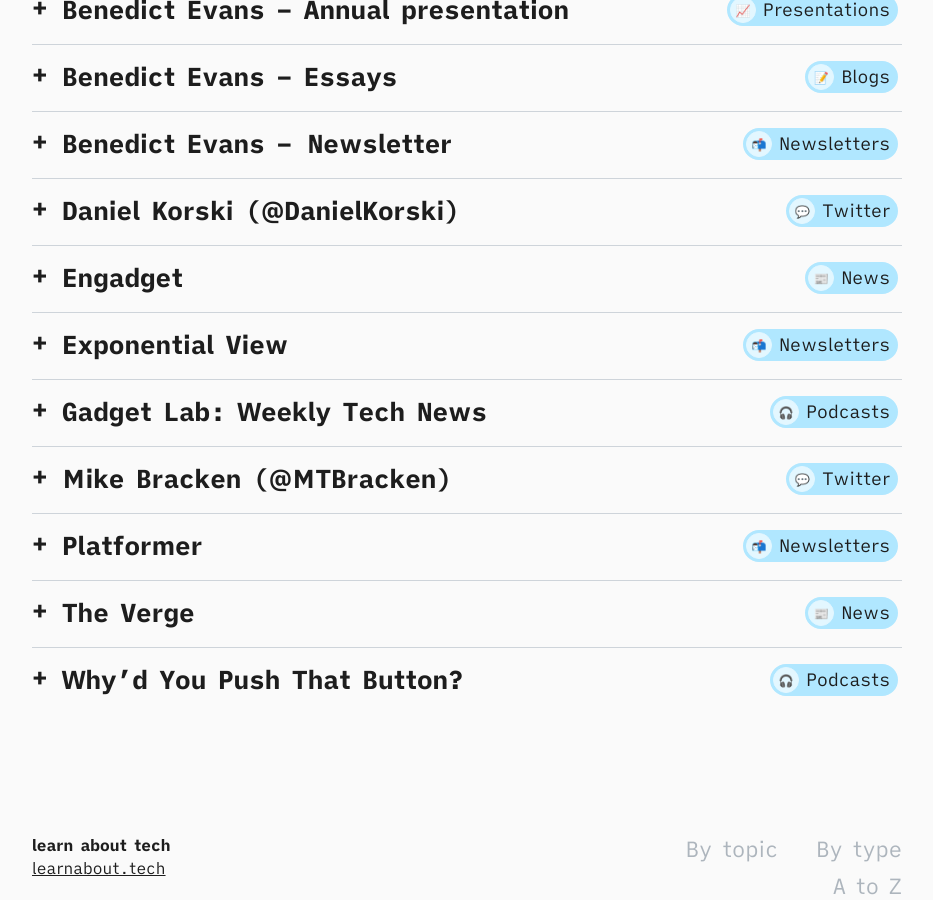
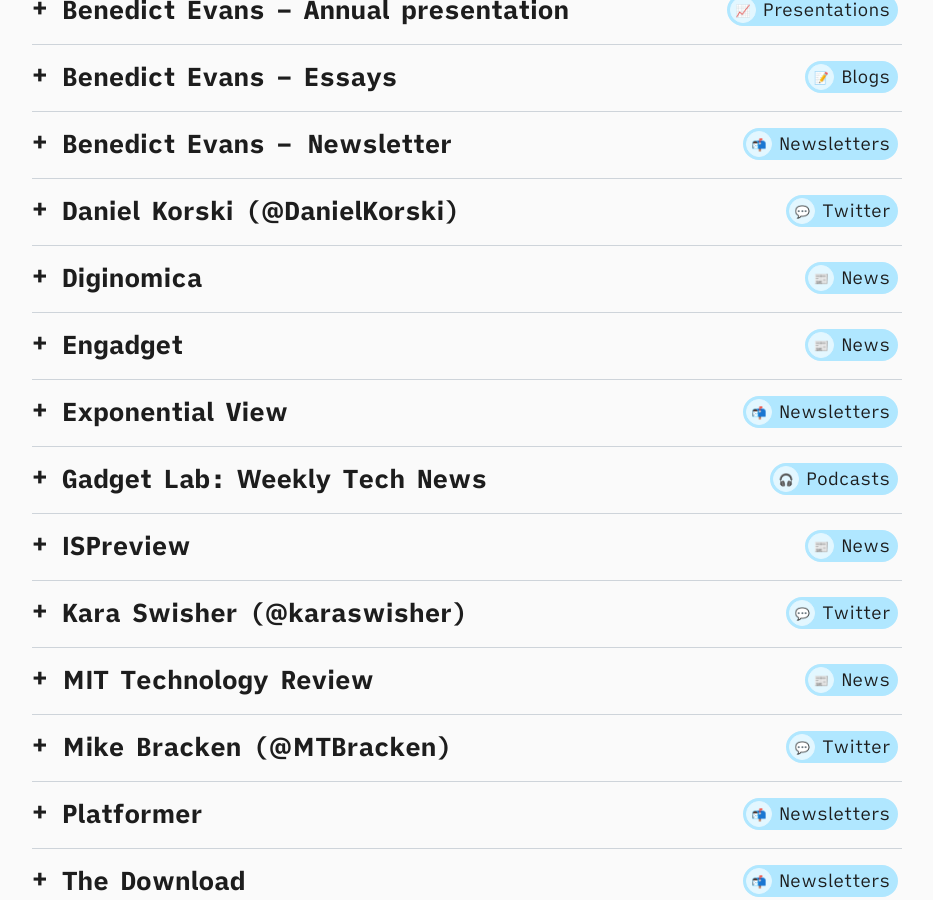
Before and after one commit to johnpeart/learn-about-tech, a Jekyll site: the page built from _pages/all.md, in a window 1280 px wide and 900 px high, scrolled down 556 px. Shown: the whole window, without its empty margins (173-1106 px from the left). Built offline with Jekyll 4.4.1, drawn with Linux system fonts in a browser that asks for light colours; part of the change alters nothing that is shown; some of the changed text lies outside the part shown.

Commit message:
Update resources

```diff
--- a/_data/resources.yml
+++ b/_data/resources.yml
@@ -14,7 +14,7 @@
   description: "Engadget is the original home for technology news and reviews. Since its founding in 2004, Engadget has grown from an exhaustive source for consumer tech news to a global multimedia organization covering the intersection of technology, gaming and entertainment." # Short description up to 280 characters
   link: "https://www.engadget.com" # https://www.example.com
   type: "news" # What kind of content is it? e.g. blog, podcast, etc.
-  topic: ["consumer technology", "gaming", "entertainment"] # topic that this resource is good for
+  topic: ["consumer technology", "entertainment"] # topic that this resource is good for
 
 - title: "Why'd You Push That Button?" # Title of the resource
   description: "A podcast about the choices technology forces us to make, featuring interviews with consumers, developers, friends, and strangers. Hosted by The Verge’s Ashley Carman and Kaitlyn Tiffany, Why’d You Push That Button? asks the hard, weird, occasionally dumb questions about how your tiny tech decisions impact your " # Short description up to 280 characters
@@ -64,13 +64,13 @@
   description: "Azeem Azhar is one of the leading thinkers bridging the gap between two cultures — that of technology on one end, and humanities on the other—to provide a holistic understanding of our near future. Reading Exponential View weekly is a mental exercise in understanding the present from a multidisciplinary perspective of economics, technology, philosophy, and business, in order to explain the future. " # Short description up to 280 characters
   link: "https://www.exponentialview.co" # https://www.example.com
   type: "newsletters" # What kind of content is it? e.g. blog, podcast, etc.
-  topic: ["future technology", "culture"] # What this resource is good for
+  topic: ["emerging technology", "culture"] # What this resource is good for
 
 - title: "Azheem Azhar (@azeem)" # Title of the resource
   description: "Azeem Azhar on Twitter" # Short description up to 280 characters
   link: "https://twitter.com/azeem" # https://www.example.com
   type: "twitter" # What kind of content is it? e.g. blog, podcast, etc.
-  topic: ["future technology", "culture"] # What this resource is good for
+  topic: ["emerging technology", "culture"] # What this resource is good for
 
 - title: "Benedict Evans (@benedictevans)" # Title of the resource
   description: "Benedict Evans on Twitter" # Short description up to 280 characters
@@ -90,14 +90,50 @@
   type: "twitter" # What kind of content is it? e.g. blog, podcast, etc.
   topic: ["government technology", "digital transformation"] # What this resource is good for
 
-# - title: "" # Title of the resource
-#   description: "" # Short description up to 280 characters
-#   link: "" # https://www.example.com
-#   type: "" # What kind of content is it? e.g. blog, podcast, etc.
-#   topic: ["", ""] # What this resource is good for
+- title: "Wired" # Title of the resource
+  description: "Wired is a monthly American magazine, published in print and online editions, that focuses on how emerging technologies affect culture, the economy, and politics. Owned by Condé Nast, it is headquartered in San Francisco, California, and has been in publication since March/April 1993." # Short description up to 280 characters
+  link: "https://www.wired.com" # https://www.example.com
+  type: "news" # What kind of content is it? e.g. blog, podcast, etc.
+  topic: ["science", "security", "business", "culture", "consumer technology"] # What this resource is good for
 
-# - title: "" # Title of the resource
-#   description: "" # Short description up to 280 characters
-#   link: "" # https://www.example.com
-#   type: "" # What kind of content is it? e.g. blog, podcast, etc.
-#   topic: ["", ""] # What this resource is good for
+- title: "MIT Technology Review" # Title of the resource
+  description: "The mission of MIT Technology Review is to make technology a greater force for good by bringing about better-informed, more conscious technology decisions through authoritative, influential, and trustworthy journalism." # Short description up to 280 characters
+  link: "https://www.technologyreview.com" # https://www.example.com
+  type: "news" # What kind of content is it? e.g. blog, podcast, etc.
+  topic: ["emerging technology", "science"] # What this resource is good for
+
+- title: "The Download" # Title of the resource
+  description: "Your daily dose of what's up in emerging technology from the MIT Technology Review." # Short description up to 280 characters
+  link: "https://forms.technologyreview.com/newsletters/briefing-the-download/" # https://www.example.com
+  type: "newsletters" # What kind of content is it? e.g. blog, podcast, etc.
+  topic: ["emerging technology", "science"] # What this resource is good for
+
+- title: "fwd: Economy" # Title of the resource
+  description: "Your guide to growth and prosperity in the age of technology from the MIT Technology Review." # Short description up to 280 characters
+  link: "https://forms.technologyreview.com/newsletters/growth-economy/" # https://www.example.com
+  type: "newsletters" # What kind of content is it? e.g. blog, podcast, etc.
+  topic: ["economics", "market analysis", "emerging technology"] # What this resource is good for
+
+- title: "Kara Swisher (@karaswisher)" # Title of the resource
+  description: "Described by Newsweek as Silicon Valley's ”most powerful tech journalist”, Kara Swisher is an opinion writer for The New York Times, a contributing editor at New York, the host of the podcast Sway, and the co-host of the podcast Pivot." # Short description up to 280 characters
+  link: "https://twitter.com/karaswisher" # https://www.example.com
+  type: "twitter" # What kind of content is it? e.g. blog, podcast, etc.
+  topic: ["big tech"] # What this resource is good for
+
+- title: "ISPreview" # Title of the resource
+  description: "Independent UK Internet Service Provider reviews, daily top broadband ISP, news, guides, chat and compare hundreds of the best cheap ISP deals." # Short description up to 280 characters
+  link: "https://www.ispreview.co.uk" # https://www.example.com
+  type: "news" # What kind of content is it? e.g. blog, podcast, etc.
+  topic: ["telecoms"] # What this resource is good for
+
+- title: "Diginomica" # Title of the resource
+  description: "Business insights for the digital enterprise." # Short description up to 280 characters
+  link: "https://diginomica.com" # https://www.example.com
+  type: "news" # What kind of content is it? e.g. blog, podcast, etc.
+  topic: ["enterprise", "digital transformation"] # What this resource is good for
+
+- title: "The Register" # Title of the resource
+  description: "The Register is a leading and trusted global online enterprise technology news publication, reaching roughly 40 million readers worldwide." # Short description up to 280 characters
+  link: "https://www.theregister.com" # https://www.example.com
+  type: "news" # What kind of content is it? e.g. blog, podcast, etc.
+  topic: ["enterprise", "security"] # What this resource is good for
```
